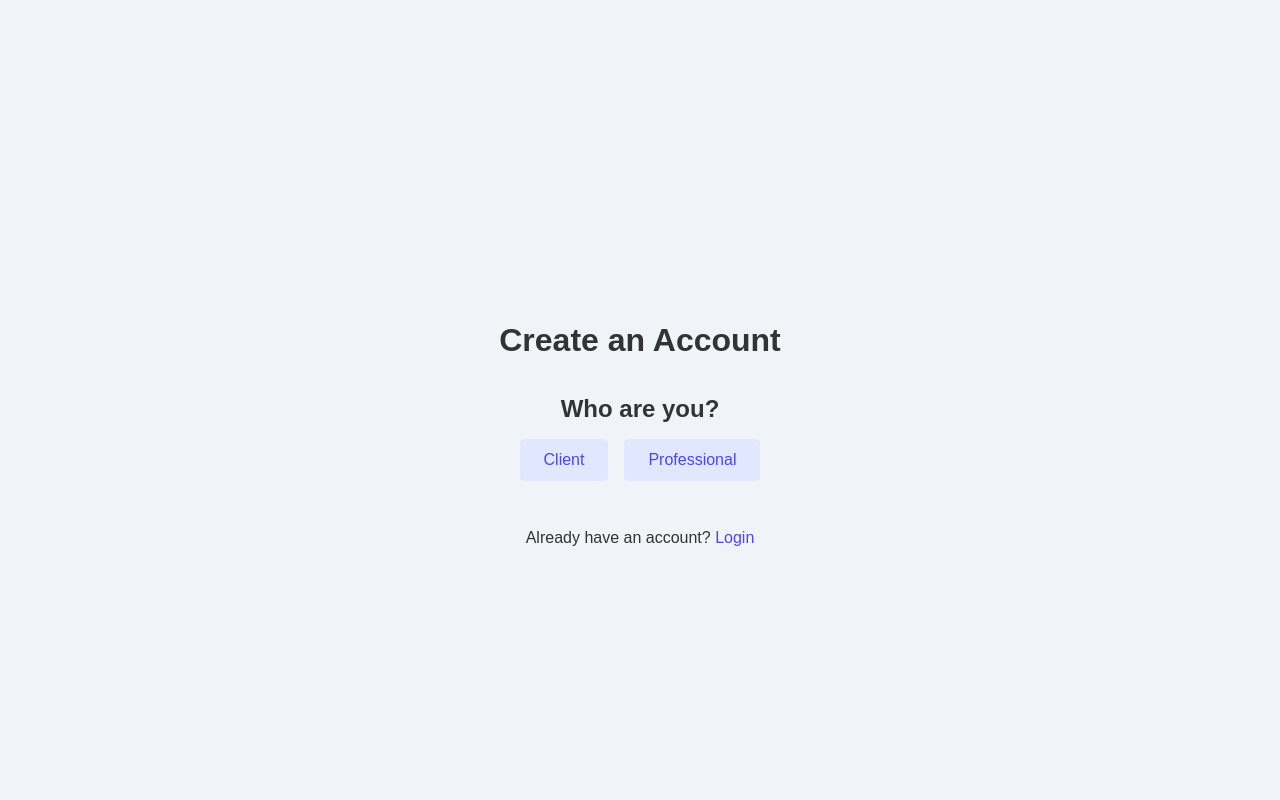
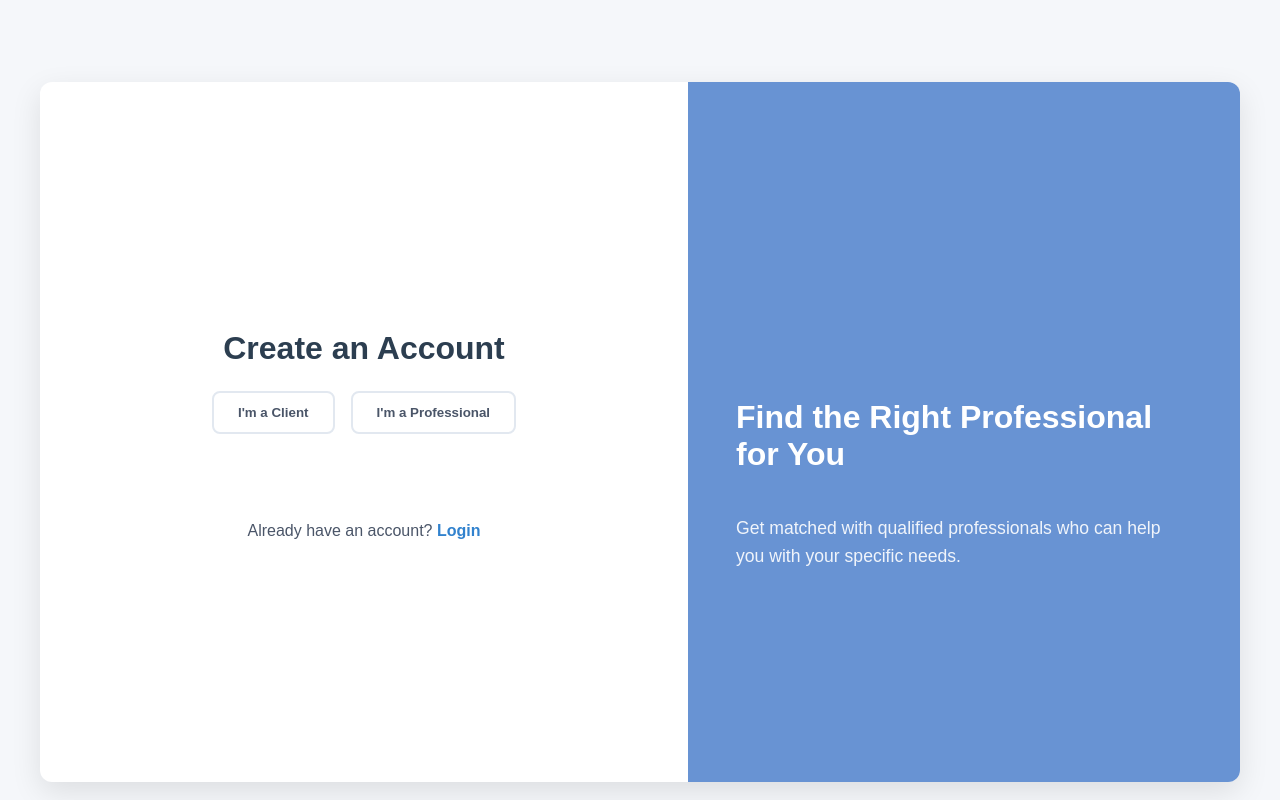
Before and after one commit to OTOMEX-2025/webappbuilt, a Next.js app: page /auth/register in a window 1280 px wide. Built offline with nearby package versions, Linux system fonts and the light colour scheme.

Commit message:
fixed register page

```diff
--- a/src/app/auth/register/page.js
+++ b/src/app/auth/register/page.js
@@ -26,7 +26,6 @@ export default function Register() {
 
   const handleSubmit = async (e) => {
     e.preventDefault();
-
     setLoading(true);
     setError("");
 
@@ -63,6 +62,7 @@ export default function Register() {
       case "client":
         return (
           <form onSubmit={handleSubmit} className={styles.form}>
+            <h2 className={styles.formTitle}>Client Registration</h2>
             <input
               type="text"
               placeholder="Full Name"
@@ -90,14 +90,14 @@ export default function Register() {
               value={formData.password}
               onChange={handleInputChange}
             />
-            <input
-              type="text"
+            <textarea
               placeholder="What are you struggling with?"
-              className={styles.input}
+              className={styles.textarea}
               required
               name="strugglingWith"
               value={formData.strugglingWith}
               onChange={handleInputChange}
+              rows={3}
             />
             <button type="submit" className={styles.button} disabled={loading}>
               {loading ? "Submitting..." : "Register as Client"}
@@ -107,6 +107,7 @@ export default function Register() {
       case "professional":
         return (
           <form onSubmit={handleSubmit} className={styles.form}>
+            <h2 className={styles.formTitle}>Professional Registration</h2>
             <input
               type="text"
               placeholder="Full Name"
@@ -152,6 +153,14 @@ export default function Register() {
               value={formData.specialization}
               onChange={handleInputChange}
             />
+            <input
+              type="text"
+              placeholder="Organization (Optional)"
+              className={styles.input}
+              name="organizationName"
+              value={formData.organizationName}
+              onChange={handleInputChange}
+            />
             <button type="submit" className={styles.button} disabled={loading}>
               {loading ? "Submitting..." : "Register as Professional"}
             </button>
@@ -163,10 +172,29 @@ export default function Register() {
   };
 
   return (
-    <div className={styles.container}>
+    <div className={styles.pageContainer}>
+      <div className={styles.contentWrapper}>
+        {userType === "professional" && (
+          <div className={styles.imageContainer}>
+            <div className={styles.imageOverlay}></div>
+            <div className={styles.imageContent}>
+              <h2>Join Our Network of Professionals</h2>
+              <p>
+                Connect with clients seeking your expertise and grow your
+                practice with our platform.
+              </p>
+            </div>
+          </div>
+        )}
+
+        <div
+          className={`${styles.formContainer} ${
+            userType === "professional" ? styles.professionalActive : ""
+          }`}
+        >
+          <div className={styles.header}>
             <h1 className={styles.title}>Create an Account</h1>
             <div className={styles.selector}>
-        <h2>Who are you?</h2>
               <div className={styles.options}>
                 <button
                   onClick={() => setUserType("client")}
@@ -174,7 +202,7 @@ export default function Register() {
                     userType === "client" ? styles.active : ""
                   }`}
                 >
-            Client
+                  I'm a Client
                 </button>
                 <button
                   onClick={() => setUserType("professional")}
@@ -182,15 +210,32 @@ export default function Register() {
                     userType === "professional" ? styles.active : ""
                   }`}
                 >
-            Professional
+                  I'm a Professional
                 </button>
               </div>
             </div>
+          </div>
+
           {renderForm()}
           {error && <p className={styles.error}>{error}</p>}
           <p className={styles.link}>
             Already have an account? <a href="/auth/login">Login</a>
           </p>
         </div>
+
+        {userType !== "professional" && (
+          <div className={styles.imageContainer}>
+            <div className={styles.imageOverlay}></div>
+            <div className={styles.imageContent}>
+              <h2>Find the Right Professional for You</h2>
+              <p>
+                Get matched with qualified professionals who can help you with
+                your specific needs.
+              </p>
+            </div>
+          </div>
+        )}
+      </div>
+    </div>
   );
 }
--- a/src/styles/Register.module.css
+++ b/src/styles/Register.module.css
@@ -1,97 +1,226 @@
-.container {
+.pageContainer {
+  min-height: 100vh;
+  display: flex;
+  align-items: center;
+  justify-content: center;
+  background-color: #f5f7fa;
+  padding: 2rem;
+}
+
+.contentWrapper {
+  display: flex;
+  max-width: 1200px;
+  width: 100%;
+  background: white;
+  border-radius: 12px;
+  overflow: hidden;
+  box-shadow: 0 10px 30px rgba(0, 0, 0, 0.1);
+  min-height: 700px;
+}
+
+.formContainer {
+  flex: 1;
+  padding: 3rem;
   display: flex;
   flex-direction: column;
-    align-items: center;
   justify-content: center;
-    min-height: 100vh;
-    background-color: #f0f4f8;
-    padding: 2rem;
+  order: 1;
+}
+
+.formContainer.professionalActive {
+  order: 2;
+}
+
+.imageContainer {
+  flex: 1;
+  /* background-image: url('https://images.unsplash.com/photo-1573497019940-1c28c88b4f3e?ixlib=rb-4.0.3&ixid=M3wxMjA3fDB8MHxwaG90by1wYWdlfHx8fGVufDB8fHx8fA%3D%3D&auto=format&fit=crop&w=1287&q=80'); */
+  background-size: cover;
+  background-position: center;
+  position: relative;
+  order: 2;
+}
+
+.professionalActive ~ .imageContainer {
+  background-image: url('https://images.unsplash.com/photo-1629909613654-28e377c37b09?ixlib=rb-4.0.3&ixid=M3wxMjA3fDB8MHxwaG90by1wYWdlfHx8fGVufDB8fHx8fA%3D%3D&auto=format&fit=crop&w=1288&q=80');
+  order: 1;
+}
+
+.imageOverlay {
+  position: absolute;
+  top: 0;
+  left: 0;
+  right: 0;
+  bottom: 0;
+  background: rgba(40, 102, 192, 0.7);
+}
+
+.imageContent {
+  position: relative;
+  z-index: 1;
+  color: white;
+  padding: 3rem;
+  height: 100%;
+  display: flex;
+  flex-direction: column;
+  justify-content: center;
+}
+
+.imageContent h2 {
+  font-size: 2rem;
+  margin-bottom: 1.5rem;
+  font-weight: 600;
+}
+
+.imageContent p {
+  font-size: 1.1rem;
+  line-height: 1.6;
+  opacity: 0.9;
+}
+
+.header {
+  margin-bottom: 2rem;
+  text-align: center;
 }
 
 .title {
   font-size: 2rem;
-    color: #333;
-    margin-bottom: 1rem;
+  color: #2c3e50;
+  margin-bottom: 1.5rem;
+  font-weight: 700;
 }
 
 .selector {
-    text-align: center;
   margin-bottom: 2rem;
-  }
-
-  .selector h2 {
-    font-size: 1.5rem;
-    color: #333;
-    margin-bottom: 1rem;
 }
 
 .options {
   display: flex;
+  justify-content: center;
   gap: 1rem;
-    justify-content: center;
 }
 
 .optionButton {
   padding: 0.75rem 1.5rem;
-    background-color: #e0e7ff;
-    color: #4f46e5;
-    border: none;
-    border-radius: 5px;
+  border: 2px solid #e2e8f0;
+  background: white;
+  color: #4a5568;
+  border-radius: 8px;
+  font-weight: 600;
   cursor: pointer;
-    font-size: 1rem;
-    transition: background-color 0.3s, color 0.3s;
+  transition: all 0.3s ease;
 }
 
 .optionButton:hover {
-    background-color: #c7d2fe;
+  border-color: #3182ce;
+  color: #3182ce;
 }
 
 .optionButton.active {
-    background-color: #4f46e5;
+  background: #3182ce;
   color: white;
+  border-color: #3182ce;
 }
 
 .form {
   display: flex;
   flex-direction: column;
-    width: 100%;
-    max-width: 400px;
-    margin-top: 1rem;
+  gap: 1.25rem;
+}
+
+.formTitle {
+  font-size: 1.5rem;
+  color: #2c3e50;
+  margin-bottom: 1rem;
+  text-align: center;
+  font-weight: 600;
 }
 
 .input {
-    padding: 0.75rem;
-    margin-bottom: 1rem;
-    border: 1px solid #ccc;
-    border-radius: 5px;
+  padding: 0.75rem 1rem;
+  border: 1px solid #e2e8f0;
+  border-radius: 8px;
   font-size: 1rem;
+  transition: border 0.3s ease;
+}
+
+.input:focus {
+  outline: none;
+  border-color: #3182ce;
+  box-shadow: 0 0 0 3px rgba(49, 130, 206, 0.2);
+}
+
+.textarea {
+  padding: 0.75rem 1rem;
+  border: 1px solid #e2e8f0;
+  border-radius: 8px;
+  font-size: 1rem;
+  transition: border 0.3s ease;
+  resize: vertical;
+  min-height: 100px;
+  font-family: inherit;
+}
+
+.textarea:focus {
+  outline: none;
+  border-color: #3182ce;
+  box-shadow: 0 0 0 3px rgba(49, 130, 206, 0.2);
 }
 
 .button {
   padding: 0.75rem;
-    background-color: #4f46e5;
+  background: #3182ce;
   color: white;
   border: none;
-    border-radius: 5px;
+  border-radius: 8px;
+  font-size: 1rem;
+  font-weight: 600;
   cursor: pointer;
-    font-size: 1rem;
-    transition: background-color 0.3s;
+  transition: background 0.3s ease;
+  margin-top: 0.5rem;
 }
 
 .button:hover {
-    background-color: #4338ca;
+  background: #2c5282;
+}
+
+.button:disabled {
+  background: #a0aec0;
+  cursor: not-allowed;
+}
+
+.error {
+  color: #e53e3e;
+  text-align: center;
+  margin-top: 1rem;
 }
 
 .link {
-    margin-top: 1rem;
-    color: #333;
+  text-align: center;
+  margin-top: 1.5rem;
+  color: #4a5568;
 }
 
 .link a {
-    color: #4f46e5;
+  color: #3182ce;
   text-decoration: none;
+  font-weight: 600;
 }
 
 .link a:hover {
   text-decoration: underline;
 }
+
+@media (max-width: 768px) {
+  .contentWrapper {
+    flex-direction: column;
+  }
+
+  .formContainer {
+    order: 2 !important;
+  }
+
+  .imageContainer {
+    order: 1;
+    min-height: 300px;
+  }
+}
```
Lines whose indentation alone changed are shown as unchanged.
